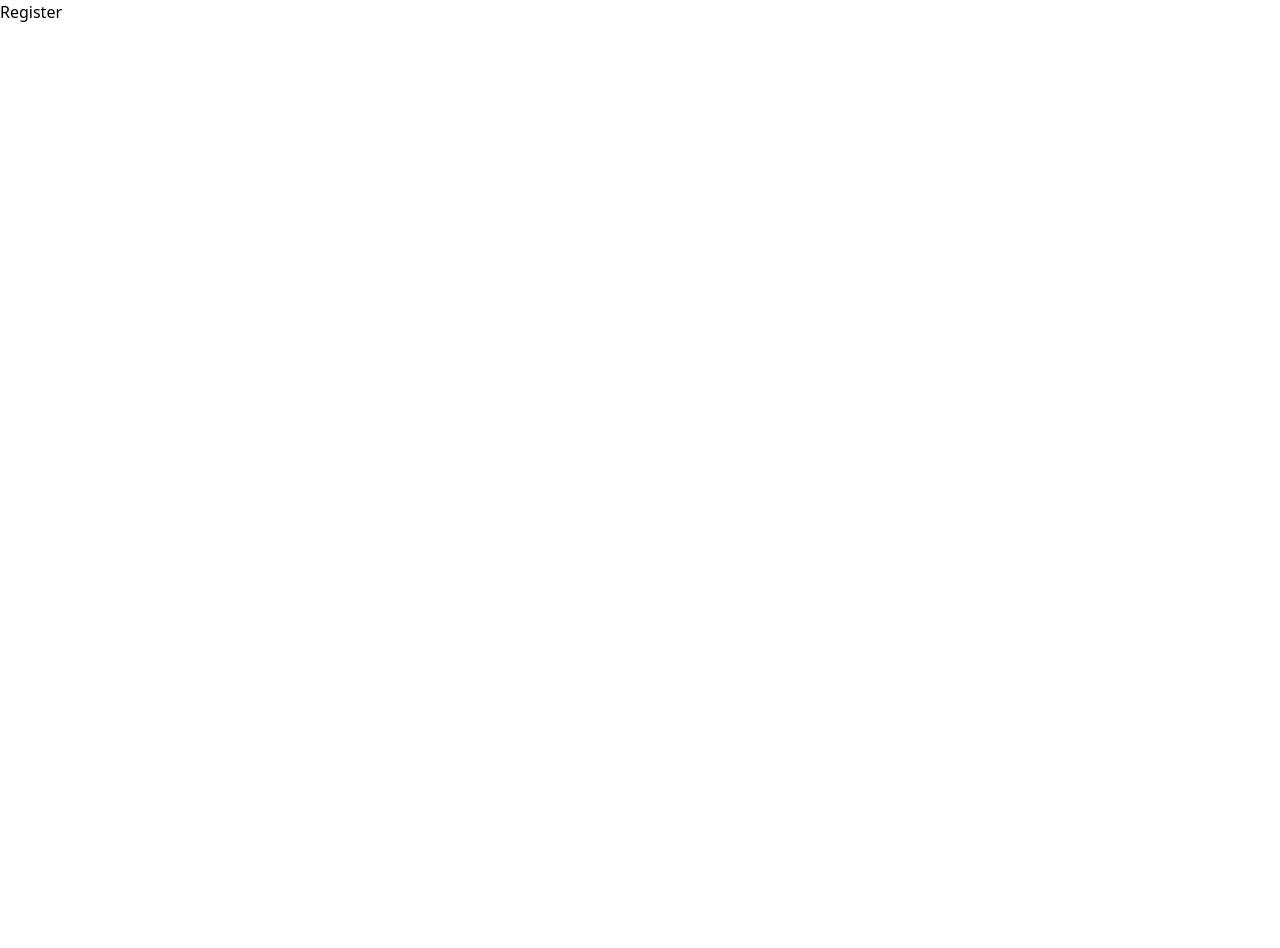
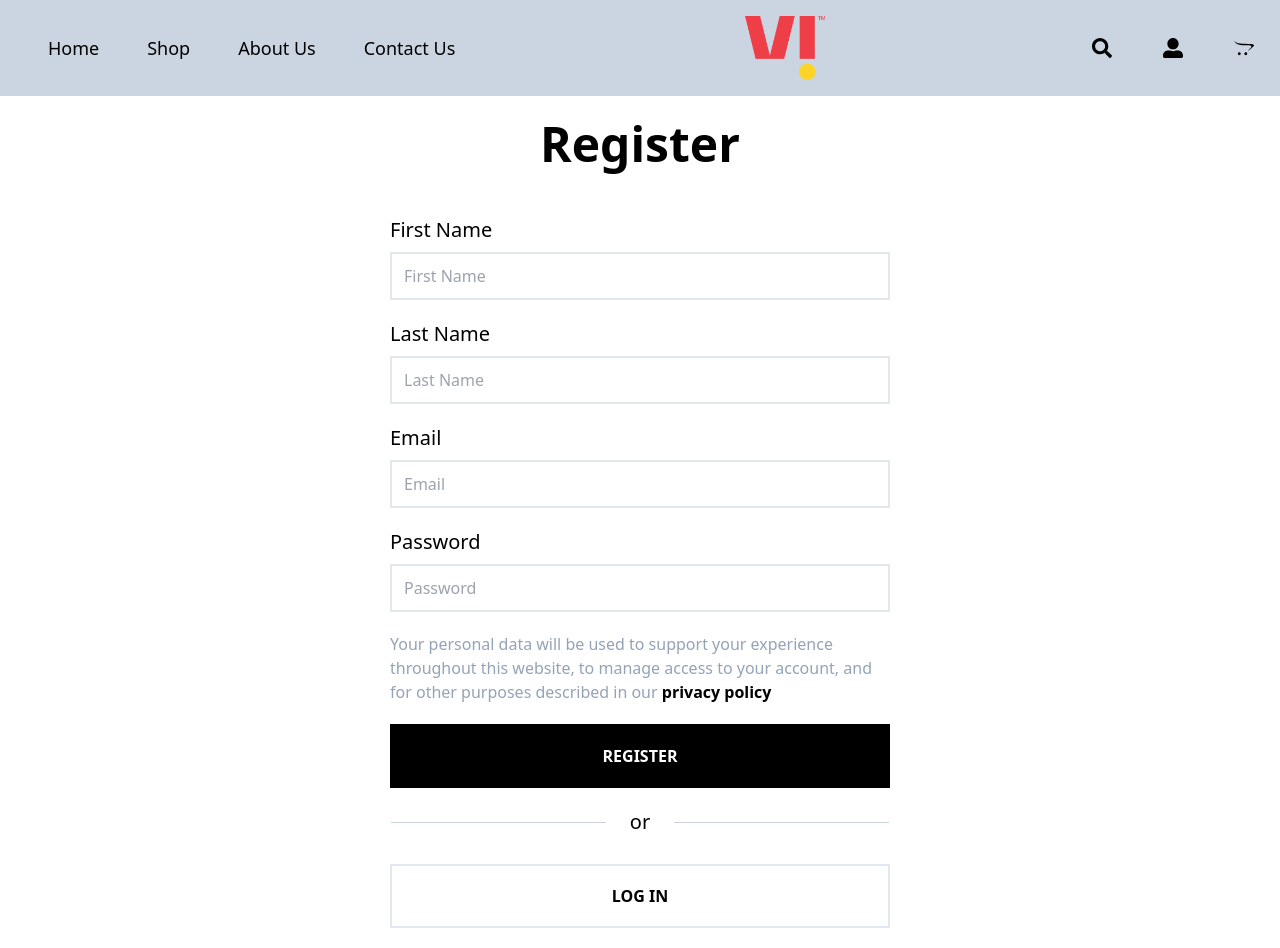
Before and after one commit to senjutimaiti/college-street, a React (Create React App) app: page /Register in a window 1280 px wide. Before the commit the page ends 800 px from the top, so only its background shows below. Built offline with nearby package versions, Linux system fonts and the light colour scheme.

Commit message:
Register and Reset Password

```diff
--- a/src/Pages/Login.jsx
+++ b/src/Pages/Login.jsx
@@ -6,18 +6,19 @@ import Button from "../components/Button";
 
 const Login = () => {
   const history = useHistory();
+
   return (
     <div>
       <Navbar />
-      <div
+      {/* <div
         className=" text-center w-screen h-auto text-lg text-slate-400 mt-5 hover:cursor-pointer"
         onClick={() => {
           history.push("/");
         }}
       >
         Home / Account
-      </div>
-      <div className="text-center w-screen h-auto text-4xl text-black mt-6 font-bold">
+      </div> */}
+      <div className="text-center w-screen h-auto text-5xl text-black mt-6 font-bold mb-12">
         Log in
       </div>
       <div className=" flex flex-col h-auto w-screen justify-center items-center">
@@ -26,18 +27,18 @@ const Login = () => {
         <p onClick={() => {
           history.push("/ResetPassword");
         }}
-        className="text-xl fontOswald text-left ">Forgot your password?</p>
+        className="text-xl fontOswald text-left mb-3">Forgot your password?</p>
         <Button text = "LOG IN" className="  hover:border-2 hover:border-black h-16 w-[500px] mt-2 mb-5 font-bold text-md hover:text-black hover:bg-white bg-black text-white  transition-all duration-700 "/>
         <div className=" flex h-auto w-screen justify-center items-center mb-5">
-          <hr className=" w-[215px] border-5 bg-slate-400 border-slate-400 mr-6" ></hr>
+          <hr className=" w-[215px] border-5 bg-slate-300 border-slate-300 mr-6" ></hr>
           <p className="text-xl fontOswald text-left">or</p>
-          <hr className=" w-[215px] border-5 bg-slate-400 border-slate-400 ml-6" ></hr>
+          <hr className=" w-[215px] border-5 bg-slate-300 border-slate-300 ml-6" ></hr>
         </div>
         <Button text = "CREATE AN ACCOUNT"
         onClick={() => {
           history.push("/Register");
         }}
-        className="  border-2 border-slate-400 h-16 w-[500px] mt-2 mb-5 font-bold text-md text-black  hover:bg-black hover:text-white hover:border-black transition-all duration-700 "/>
+        className="  border-2 border-slate-200 h-16 w-[500px] mt-2 mb-5 font-bold text-md text-black  hover:bg-black hover:text-white hover:border-black transition-all duration-700 "/>
       </div>
     </div>
   );
--- a/src/Pages/Register.jsx
+++ b/src/Pages/Register.jsx
@@ -1,8 +1,52 @@
 import React from 'react'
+import Navbar from "../components/Navbar";
+import { useHistory } from "react-router-dom";
+import Input from "../components/Input";
+import Button from "../components/Button";
 
 const Register = () => {
+  const history = useHistory();
+
   return (
-    <div>Register</div>
+    <div>
+      <Navbar />
+      {/* <div
+        className=" text-center w-screen h-auto text-lg text-slate-400 mt-5 hover:cursor-pointer"
+        onClick={() => {
+          history.push("/");
+        }}
+      >
+        Home / Account
+      </div> */}
+      <div className="text-center w-screen h-auto text-5xl text-black mt-6 font-bold mb-12">
+        Register
+      </div>
+      <div className=" flex flex-col h-auto w-screen justify-center items-center">
+        <Input type="text" label="First Name" placeholder="First Name" />
+        <Input type="text" label="Last Name" placeholder="Last Name" />
+        <Input type="text" label="Email" placeholder="Email" />
+        <Input type="password" label="Password" placeholder="Password" />
+        <p className="text-md fontOswald text-left text-slate-400 mb-3 w-[500px]">Your personal data will
+         be used to support your experience throughout this website, to manage access to your account,
+         and for other purposes described in our
+        <b
+        onClick={() => {
+          history.push("/PrivacyPolicy");
+        }}
+        target="_blank" className="text-black"> privacy policy</b></p>
+        <Button text = "REGISTER" className="  hover:border-2 hover:border-black h-16 w-[500px] mt-2 mb-5 font-bold text-md hover:text-black hover:bg-white bg-black text-white  transition-all duration-700 "/>
+        <div className=" flex h-auto w-screen justify-center items-center mb-5">
+          <hr className=" w-[215px] border-5 bg-slate-300 border-slate-300 mr-6" ></hr>
+          <p className="text-xl fontOswald text-left">or</p>
+          <hr className=" w-[215px] border-5 bg-slate-300 border-slate-300 ml-6" ></hr>
+        </div>
+        <Button text = "LOG IN"
+        onClick={() => {
+          history.push("/Login");
+        }}
+        className="  border-2 border-slate-200 h-16 w-[500px] mt-2 mb-5 font-bold text-md text-black  hover:bg-black hover:text-white hover:border-black transition-all duration-700 "/>
+      </div>
+    </div>
   )
 }
 
--- a/src/Pages/ResetPassword.jsx
+++ b/src/Pages/ResetPassword.jsx
@@ -1,8 +1,44 @@
-import React from 'react'
+import React from 'react';
+import Navbar from "../components/Navbar";
+import { useHistory } from "react-router-dom";
+import Input from "../components/Input";
+import Button from "../components/Button";
 
 const ResetPassword = () => {
+  const history = useHistory();
+
   return (
-    <div>ResetPassword</div>
+    <div>
+      <Navbar />
+      {/* <div
+        className=" text-center w-screen h-auto text-lg text-slate-400 mt-5 hover:cursor-pointer"
+        onClick={() => {
+          history.push("/");
+        }}
+      >
+        Home / Account
+      </div>  */}
+      <div className="text-center w-screen h-auto text-5xl text-black mt-6 font-bold">
+        Reset Password
+      </div>
+      <div className="text-center w-screen h-auto text-md text-slate-400 mt-3 mb-12">
+      We will send you an email to reset your password.
+      </div>
+      <div className=" flex flex-col h-auto w-screen justify-center items-center">
+        <Input type="text" label="Email" placeholder="Email" />
+        <Button text = "SUBMIT" className="  hover:border-2 hover:border-black h-16 w-[500px] mt-2 mb-5 font-bold text-md hover:text-black hover:bg-white bg-black text-white  transition-all duration-700 "/>
+        <div className=" flex h-auto w-screen justify-center items-center mb-5">
+          <hr className=" w-[215px] border-5 bg-slate-300 border-slate-300 mr-6" ></hr>
+          <p className="text-xl fontOswald text-left">or</p>
+          <hr className=" w-[215px] border-5 bg-slate-300 border-slate-300 ml-6" ></hr>
+        </div>
+        <Button text = "CANCEL"
+        onClick={() => {
+          history.push("/Login");
+        }}
+        className="  border-2 border-slate-200 h-16 w-[500px] mt-2 mb-5 font-bold text-md text-black  hover:bg-black hover:text-white hover:border-black transition-all duration-700 "/>
+      </div>
+    </div>
   )
 }
 
--- a/src/components/Button.jsx
+++ b/src/components/Button.jsx
@@ -1,9 +1,10 @@
 import React from 'react'
 
-const Button = ({ text, className }) => {
+const Button = ({ text, className, onClick }) => {
   return (
     <div>
         <button
+        onClick={onClick}
         className={ className }
         //onClick={onClick}
         >
--- a/src/components/Input.jsx
+++ b/src/components/Input.jsx
@@ -11,7 +11,7 @@ const Input = ({ label, type, placeholder }) => {
         type={type}
         //value={value}
         placeholder={placeholder}
-        className={" border-2 border-slate-400 h-16 w-[500px] pl-3 mt-2 mb-5"}
+        className={" border-2 border-slate-200 h-12 w-[500px] pl-3 mt-2 mb-5"}
         //id={label}
         //onChange={onChange}
       />
```
